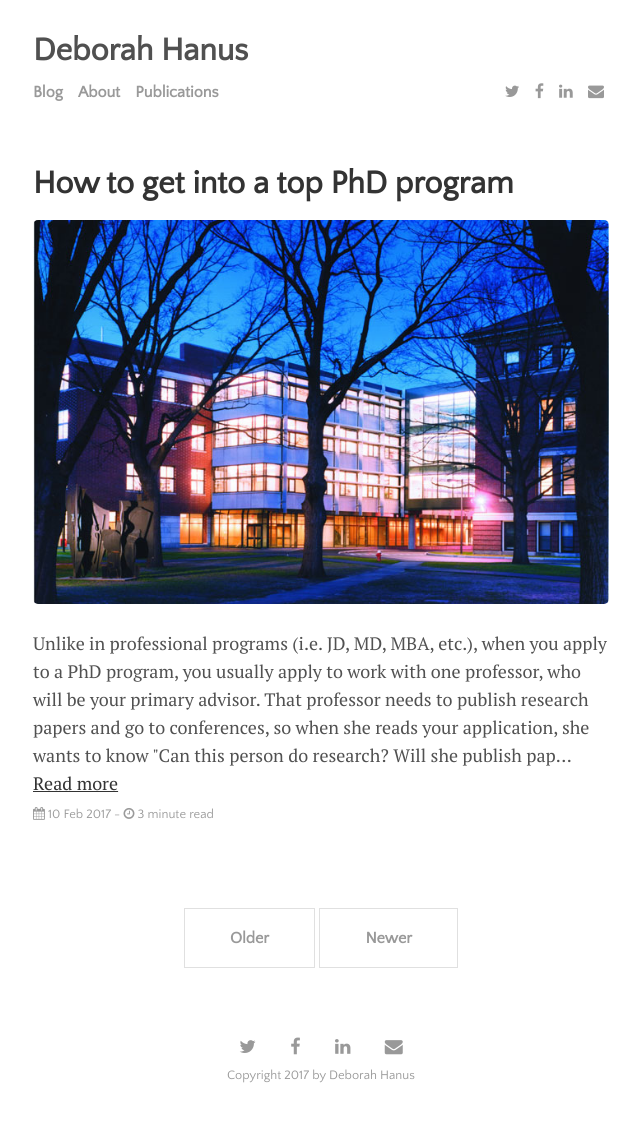
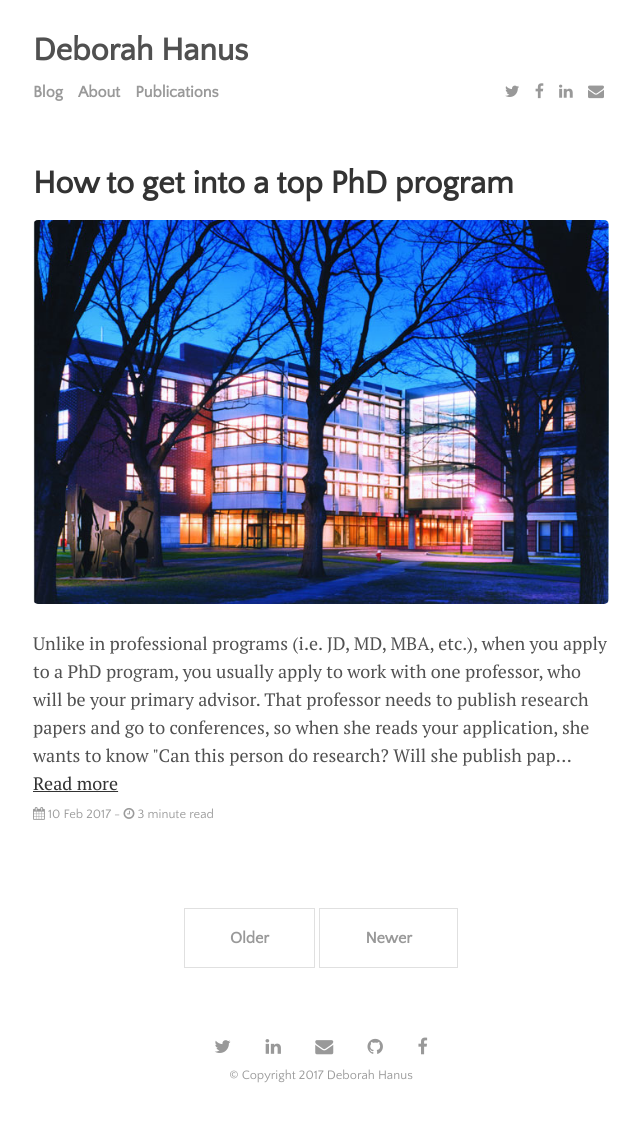
Before and after one commit to dhanus/dhanus.github.io, a Jekyll site: the page built from index.html, in a window 1280 px wide. Shown: the whole page, without its empty margins (319-959 px from the left). Built offline with Jekyll 4.4.1, drawn with Linux system fonts in a browser that asks for light colours; nearby versions of some CDN libraries; the list of posts is cut into pages by our own code.

Commit message:
update footer

```diff
--- a/_includes/footer.html
+++ b/_includes/footer.html
@@ -1,9 +1,10 @@
 
 <footer class="footer">
   <a href="https://twitter.com/{{site.author.twitter}}"><i class="fa fa-twitter" aria-hidden="true" target="_blank"></i></a>
-  <a href="https://www.facebook.com/deborah.hanus"><i class="fa fa-facebook" aria-hidden="true" target="_blank"></i></a>
 <!--   <a href="https://instagram.com/{{ site.author.instagram }}"><i class="fa fa-instagram" aria-hidden="true" target="_blank"></i></a> -->
-  <a href="https://linkedin.com/in/deborahhanus"><i class="fa fa-linkedin" aria-hidden="true" target="_blank"></i></a>
-  <a href="mailto:dhanus@mit.edu"><i class="fa fa-envelope" aria-hidden="true" target="_blank"></i></a>
-  <div class="post-date"><a href="{{ site.github.url }}/about.html">Copyright 2017 by Deborah Hanus</a></div>
+  <a href="https://linkedin.com/in/{{site.author.linkedin}}"><i class="fa fa-linkedin" aria-hidden="true" target="_blank"></i></a>
+  <a href="mailto:{{site.author.email}}"><i class="fa fa-envelope" aria-hidden="true" target="_blank"></i></a>
+  <a href="https://github.com/{{site.author.github}}"><i class="fa fa-github" aria-hidden="true" target="_blank"></i></a>
+  <a href="https://www.facebook.com/{{site.author.facebook}}"><i class="fa fa-facebook" aria-hidden="true" target="_blank"></i></a>
+  <div class="post-date"><a href="{{ site.github.url }}/about.html">&copy; Copyright 2017 Deborah Hanus</a></div>
 </footer>
```
